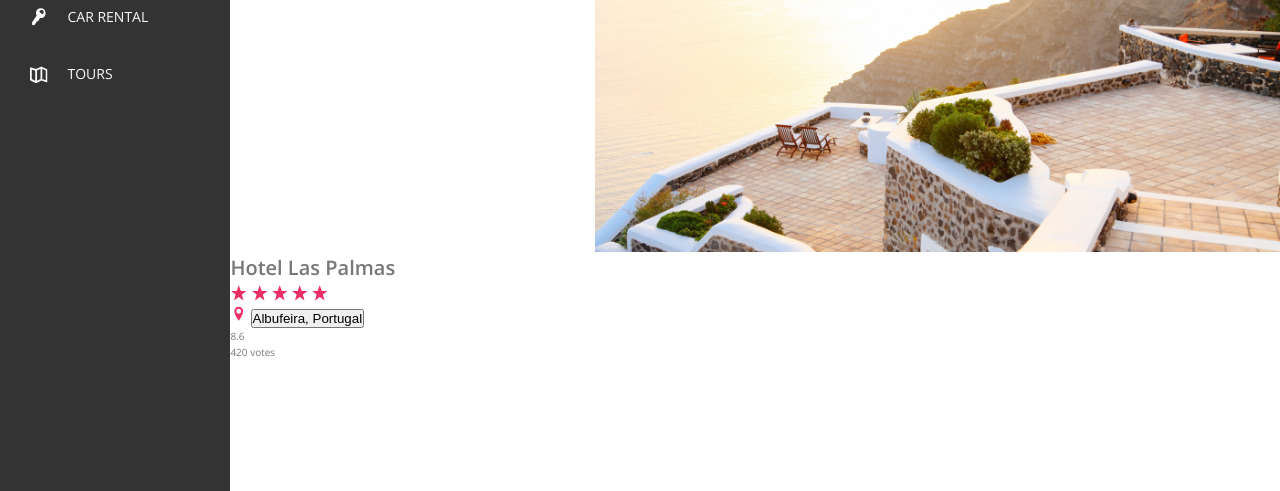
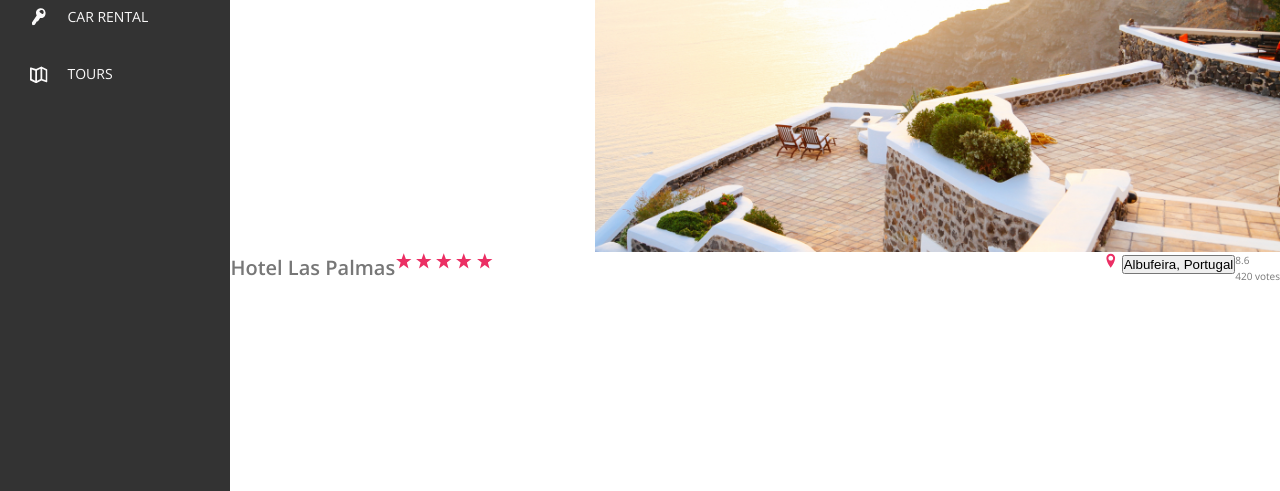
Before and after one commit to rom-30/vojaganto, a website: page index.html in a window 1280 px wide. Shown: the part 309-800 px from the top of the page. Drawn offline with nearby package versions, Linux system fonts and the light colour scheme.

Commit message:
Use margin-right auto to lign elements as desired

```diff
--- a/sass/_components.scss
+++ b/sass/_components.scss
@@ -227,9 +227,19 @@
 //// OVERVIEW
 
 .overview {
+    display: flex;
 
-    &__heading {}
-    &__stars {}
+    &__heading {
+
+    }
+
+    &__stars {
+        // using margin auto to use all space but only have th div aournd the space
+        // To check the difference uncomment backg  and flex
+        // background-color: lightseagreen;
+        // flex: 1;
+        margin-right: auto;
+    }
 
     &__icon-star,
     &__icon-location {
@@ -238,8 +248,18 @@
         fill: var(--color-primary);
     }
 
-    &__location {}
-    &__rating {}
-    &__rating-average {}
-    &__rating-count {}
+    &__location {
+    }
+
+    &__rating {
+
+    }
+
+    &__rating-average {
+
+    }
+
+    &__rating-count {
+
+    }
 }
```
Also changed, not shown: css/style.css.
